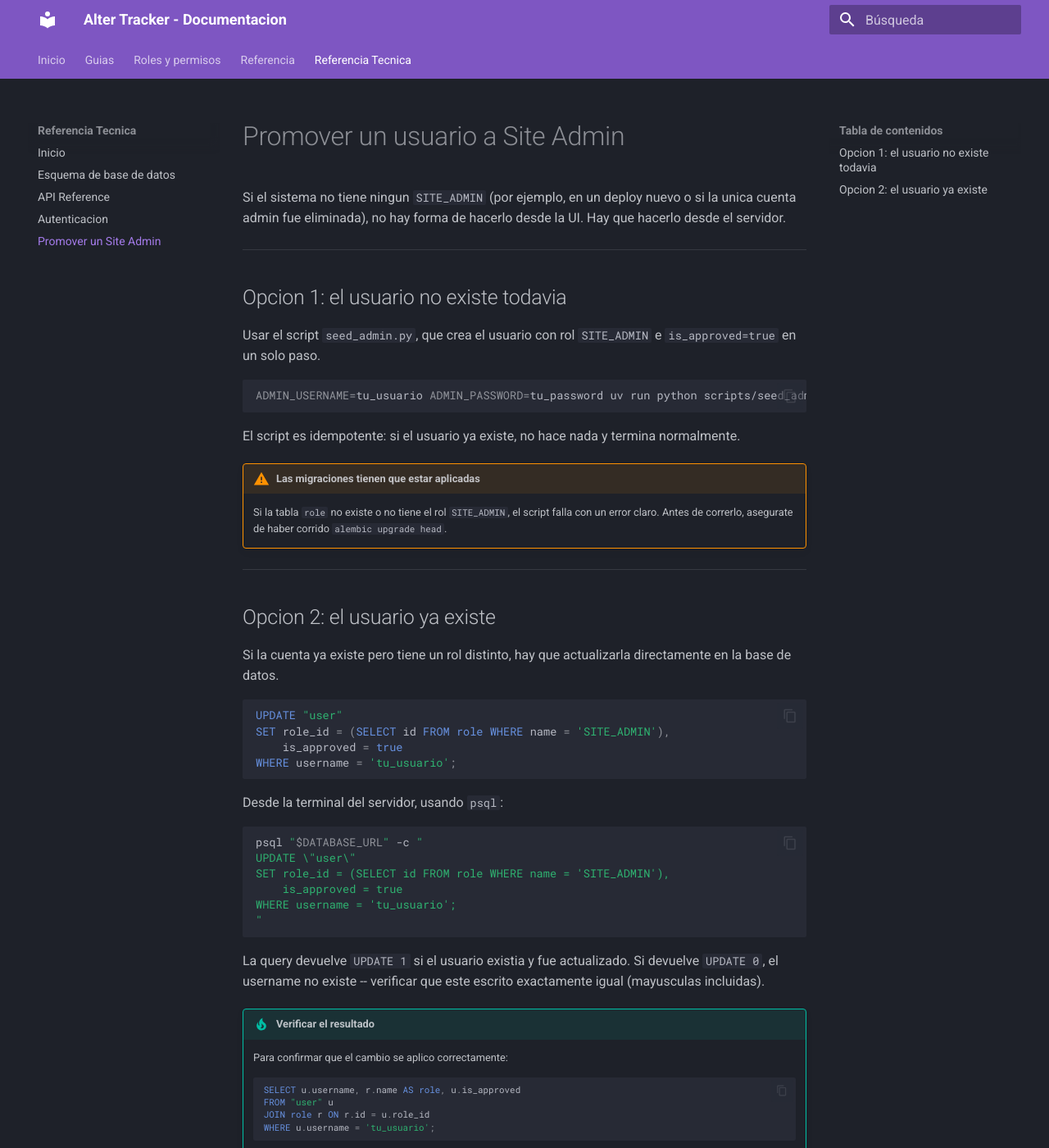
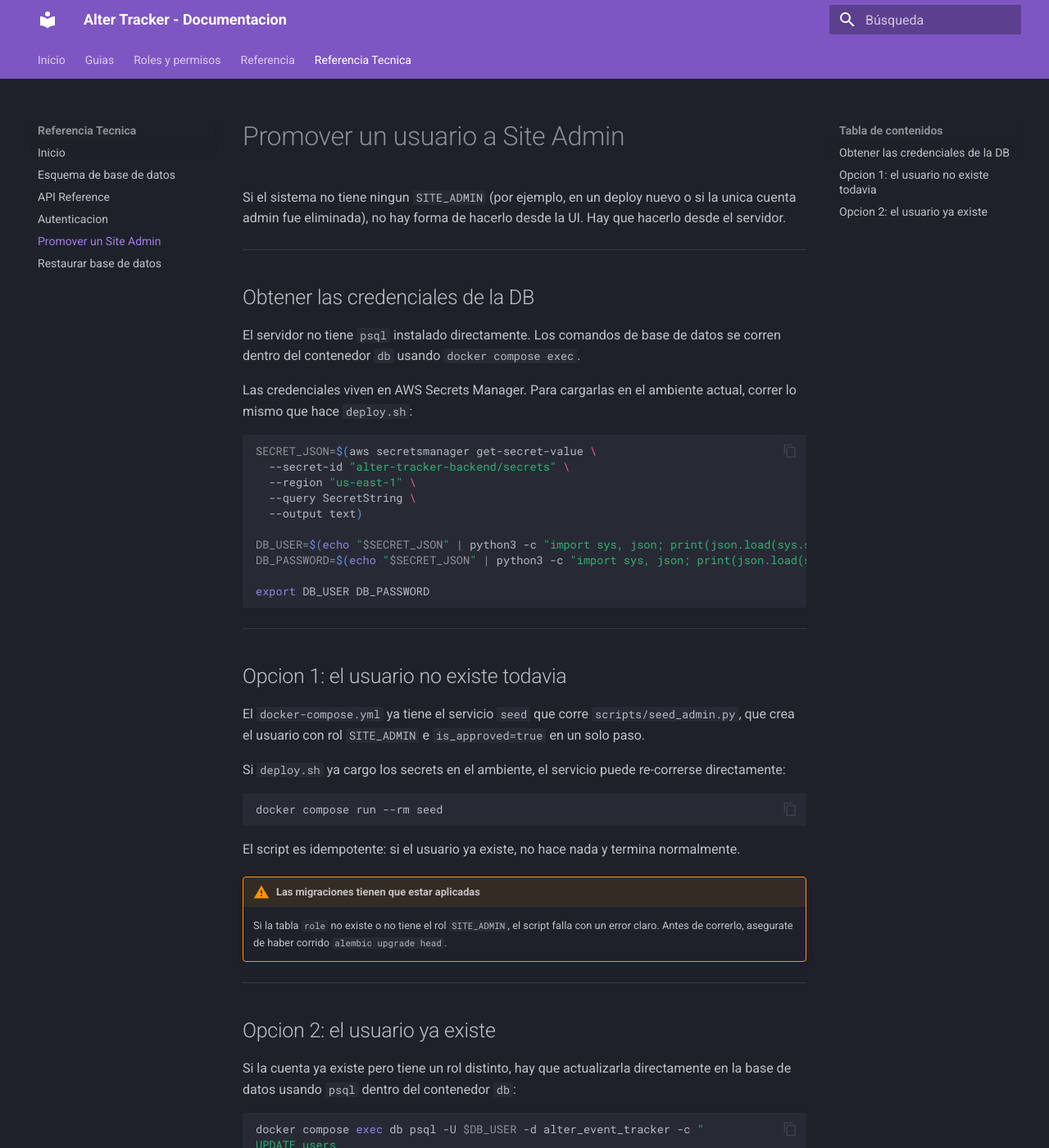
Before and after one commit to club-vanta/docs, an MkDocs documentation site: the page built from docs/technical/promover-site-admin.md, in a window 1280 px wide and 1400 px high. Shown: the whole window at 82% size. Built offline with MkDocs 1.6.1 and Material for MkDocs 9.7.7, drawn with Linux system fonts in a browser that asks for light colours; some of the changed text lies outside the part shown.

Commit message:
try to fix this shit

````diff
--- a/docs/technical/promover-site-admin.md
+++ b/docs/technical/promover-site-admin.md
@@ -4,12 +4,35 @@ Si el sistema no tiene ningun `SITE_ADMIN` (por ejemplo, en un deploy nuevo o si
 
 ---
 
+## Obtener las credenciales de la DB
+
+El servidor no tiene `psql` instalado directamente. Los comandos de base de datos se corren dentro del contenedor `db` usando `docker compose exec`.
+
+Las credenciales viven en AWS Secrets Manager. Para cargarlas en el ambiente actual, correr lo mismo que hace `deploy.sh`:
+
+```bash
+SECRET_JSON=$(aws secretsmanager get-secret-value \
+  --secret-id "alter-tracker-backend/secrets" \
+  --region "us-east-1" \
+  --query SecretString \
+  --output text)
+
+DB_USER=$(echo "$SECRET_JSON" | python3 -c "import sys, json; print(json.load(sys.stdin)['db_user'])")
+DB_PASSWORD=$(echo "$SECRET_JSON" | python3 -c "import sys, json; print(json.load(sys.stdin)['db_password'])")
+
+export DB_USER DB_PASSWORD
+```
+
+---
+
 ## Opcion 1: el usuario no existe todavia
 
-Usar el script `seed_admin.py`, que crea el usuario con rol `SITE_ADMIN` e `is_approved=true` en un solo paso.
+El `docker-compose.yml` ya tiene el servicio `seed` que corre `scripts/seed_admin.py`, que crea el usuario con rol `SITE_ADMIN` e `is_approved=true` en un solo paso.
+
+Si `deploy.sh` ya cargo los secrets en el ambiente, el servicio puede re-correrse directamente:
 
 ```bash
-ADMIN_USERNAME=tu_usuario ADMIN_PASSWORD=tu_password uv run python scripts/seed_admin.py
+docker compose run --rm seed
 ```
 
 El script es idempotente: si el usuario ya existe, no hace nada y termina normalmente.
@@ -22,21 +45,12 @@ El script es idempotente: si el usuario ya existe, no hace nada y termina normal
 
 ## Opcion 2: el usuario ya existe
 
-Si la cuenta ya existe pero tiene un rol distinto, hay que actualizarla directamente en la base de datos.
-
-```sql
-UPDATE "user"
-SET role_id = (SELECT id FROM role WHERE name = 'SITE_ADMIN'),
-    is_approved = true
-WHERE username = 'tu_usuario';
-```
-
-Desde la terminal del servidor, usando `psql`:
+Si la cuenta ya existe pero tiene un rol distinto, hay que actualizarla directamente en la base de datos usando `psql` dentro del contenedor `db`:
 
 ```bash
-psql "$DATABASE_URL" -c "
-UPDATE \"user\"
-SET role_id = (SELECT id FROM role WHERE name = 'SITE_ADMIN'),
+docker compose exec db psql -U $DB_USER -d alter_event_tracker -c "
+UPDATE users
+SET role_id = (SELECT id FROM user_roles WHERE name = 'SITE_ADMIN'),
     is_approved = true
 WHERE username = 'tu_usuario';
 "
@@ -47,9 +61,11 @@ La query devuelve `UPDATE 1` si el usuario existia y fue actualizado. Si devuelv
 !!! tip "Verificar el resultado"
     Para confirmar que el cambio se aplico correctamente:
 
-    ```sql
+    ```bash
+    docker compose exec db psql -U $DB_USER -d alter_event_tracker -c "
     SELECT u.username, r.name AS role, u.is_approved
-    FROM "user" u
-    JOIN role r ON r.id = u.role_id
+    FROM users u
+    JOIN user_roles r ON r.id = u.role_id
     WHERE u.username = 'tu_usuario';
+    "
     ```
--- a/mkdocs.yml
+++ b/mkdocs.yml
@@ -40,6 +40,7 @@ nav:
     - API Reference: technical/api-reference.md
     - Autenticacion: technical/auth.md
     - Promover un Site Admin: technical/promover-site-admin.md
+    - Restaurar base de datos: technical/database-restore.md
 
 markdown_extensions:
   - admonition
--- a/wrangler.toml
+++ b/wrangler.toml
@@ -1,3 +1,5 @@
 name = "docs"
 compatibility_date = "2025-01-01"
-pages_build_output_dir = "./site"
+
+[assets]
+directory = "./site"
````
Also changed, not shown: docs/technical/database-restore.md (added, +178 -0 lines), 1 other file.
